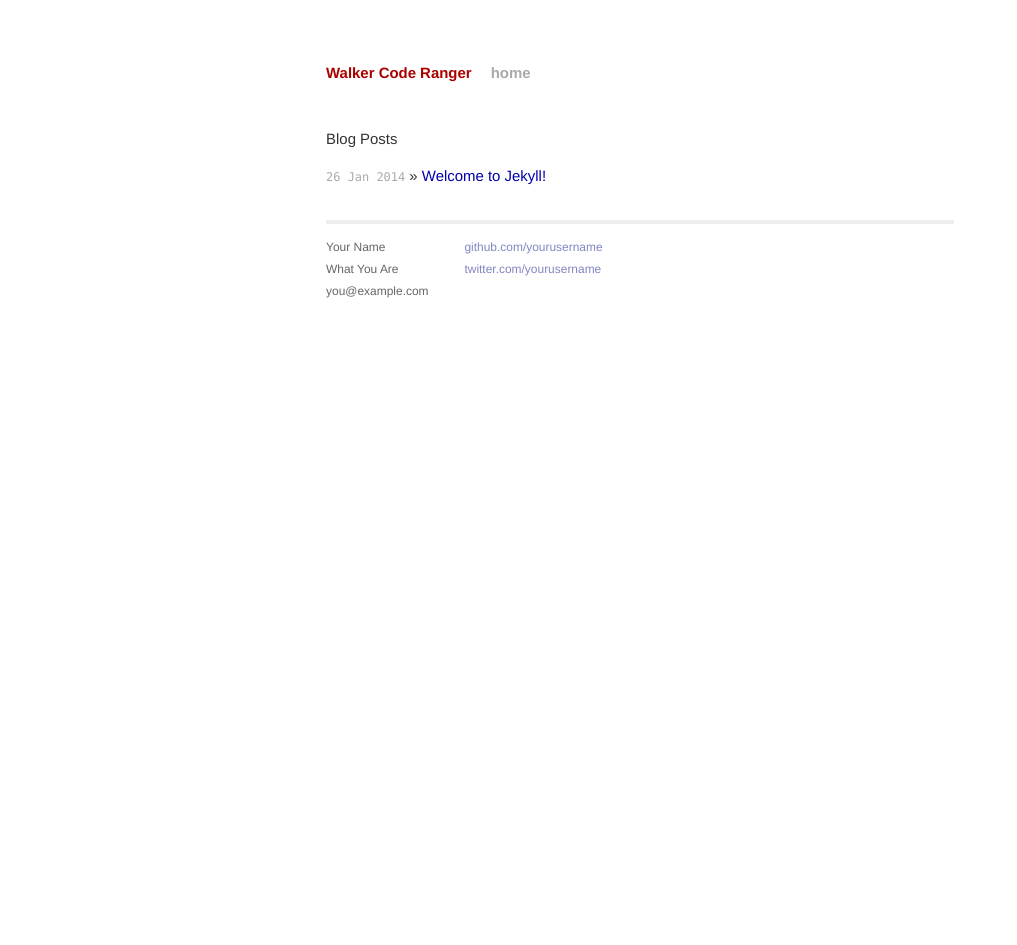
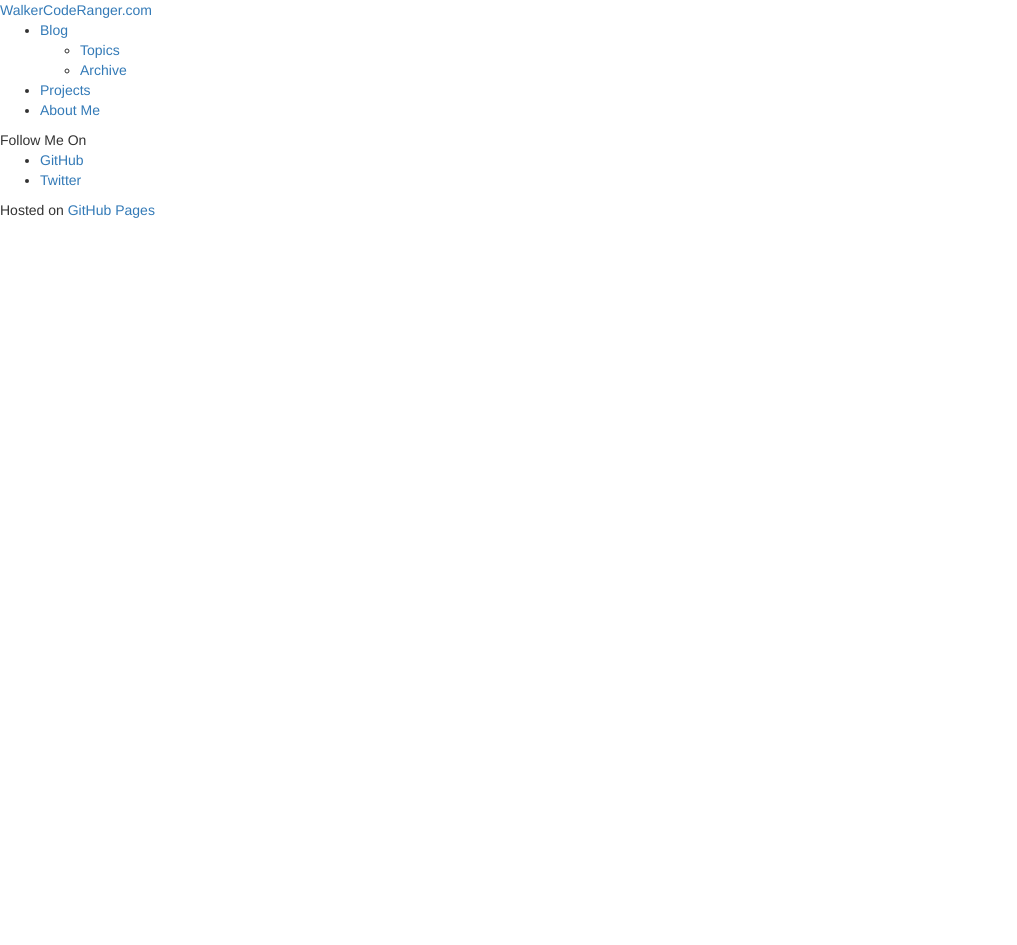
Before and after one commit to WalkerCodeRanger/WalkerCodeRanger.com, a Jekyll site: the page built from index.html, in a window 1280 px wide. Shown: the whole page, without its empty margins (0-1017 px from the left). Built offline with Jekyll 4.4.1, drawn with Linux system fonts in a browser that asks for light colours; nearby versions of some CDN libraries; Markdown is read by kramdown in place of the engine named in the settings; after the commit the page ends 900 px from its top, so only the background shows below that.

Commit message:
get basic blog page working, re-org layouts

```diff
--- a/_config.yml
+++ b/_config.yml
@@ -3,3 +3,5 @@ markdown: redcarpet
 pygments: true
 encoding: UTF-8
 permalink: /blog/:year/:month/:title
+paginate: 5
+paginate_path: "/blog/page:num"
--- /dev/null
+++ b/_includes/footer.html
@@ -0,0 +1,3 @@
+<footer>
+<p>Hosted on <a href="http://pages.github.com">GitHub Pages</a></p>
+</footer>
--- /dev/null
+++ b/_includes/header.html
@@ -0,0 +1,12 @@
+<header>
+	<a href="http://WalkerCodeRanger.com">WalkerCodeRanger.com</a>
+	<ul>
+		<li><a href="/blog">Blog</a>
+		<ul>
+			<li><a href="/blog/topics">Topics</a></li>
+			<li><a href="/blog/archive">Archive</a></li>
+		</ul></li>
+		<li><a href="/projects">Projects</a></li>
+		<li><a href="/about-me">About Me</a></li>
+	</ul>
+</header>
--- a/_layouts/default.html
+++ /dev/null
@@ -1,27 +0,0 @@
----
-layout: master
----
-<div class="site">
-  <div class="header">
-	<h1 class="title"><a href="/">{{ site.name }}</a></h1>
-	<a class="extra" href="/">home</a>
-  </div>
-
-  {{ content }}
-
-  <div class="footer">
-	<div class="contact">
-	  <p>
-		Your Name<br />
-		What You Are<br />
-		you@example.com
-	  </p>
-	</div>
-	<div class="contact">
-	  <p>
-		<a href="https://github.com/yourusername">github.com/yourusername</a><br />
-		<a href="https://twitter.com/yourusername">twitter.com/yourusername</a><br />
-	  </p>
-	</div>
-  </div>
-</div>
--- /dev/null
+++ b/_layouts/page.html
@@ -0,0 +1,6 @@
+---
+layout: master
+---
+{% include header.html %}
+{{ content }}
+{% include footer.html %}
--- a/css/main.css
+++ b/css/main.css
@@ -1,33 +1,4 @@
-/*****************************************************************************/
-/*
-/* Common
-/*
-/*****************************************************************************/
 
-/* Global Reset */
-* {
-  margin: 0;
-  padding: 0;
-}
-
-html, body { height: 100%; }
-
-body {
-  background-color: #FFF;
-  font: 13.34px Helvetica, Arial, sans-serif;
-  font-size: small;
-  text-align: center;
-}
-
-h1, h2, h3, h4, h5, h6 {
-  font-size: 100%; }
-
-h1 { margin-bottom: 1em; }
-p { margin: 1em 0; }
-
-a         { color: #00a; }
-a:hover   { color: #000; }
-a:visited { color: #a0a; }
 
 /*****************************************************************************/
 /*
--- a/index.html
+++ b/index.html
@@ -1,13 +1,15 @@
 ---
-layout: default
-title: Your New Jekyll Site
+layout: master
+title: Walker Code Ranger
 ---
-
-<div id="home">
-  <h1>Blog Posts</h1>
-  <ul class="posts">
-    {% for post in site.posts %}
-      <li><span>{{ post.date | date_to_string }}</span> &raquo; <a href="{{ post.url }}">{{ post.title }}</a></li>
-    {% endfor %}
-  </ul>
+<div id="home-page">
+	{% include header.html %}
+	<section id="follow-me">
+		Follow Me On
+		<ul>
+			<li><a href="https://github.com/WalkerCodeRanger">GitHub</a></li>
+			<li><a href="https://twitter.com/WalkerCodeRangr">Twitter</a></lI>
+		</ul>
+	</section>
+	{% include footer.html %}
 </div>
```
Also changed, not shown: _layouts/post.html (+18 -7 lines), blog/index.html (added, +25 -0 lines).
